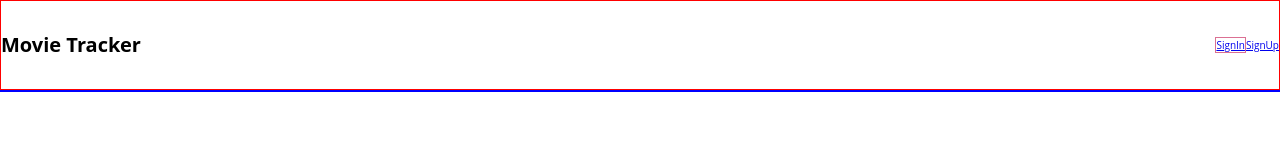
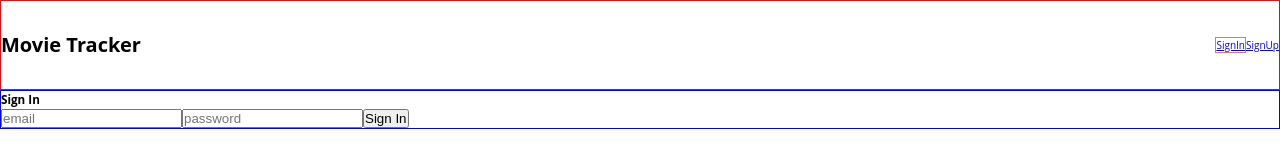
Before and after one commit to Awiedenman/movie-tracker-2, a React app in the folder frontend/: page /sign-in in a window 1280 px wide. Built offline with nearby package versions, Linux system fonts and the light colour scheme; some packages are replaced by stand-ins of ours; no server answers.

```diff
--- a/frontend/src/Components/Header/Header.js
+++ b/frontend/src/Components/Header/Header.js
@@ -9,7 +9,7 @@
     <header className="header">
       <h1>Movie Tracker</h1>
       <nav>
-        <NavLink to="/sign-in">SignIn</NavLink>
+        <NavLink exact to="/sign-in">SignIn</NavLink>
         <NavLink to="/sign-up">SignUp</NavLink>
       </nav>
     </header>
--- /dev/null
+++ b/frontend/src/Components/SignIn/SignIn.js
@@ -0,0 +1,20 @@
+import React, { Component } from 'react';
+import PropTypes from 'prop-types';
+
+export class SignIn extends Component {
+
+  render() {
+    return (
+      <section>
+        <h1>Sign In</h1>
+        <form action="">
+          <input type="text" name="" placeholder="email" />
+          <input type="password" name="" placeholder="password" />
+          <button>Sign In</button>
+        </form>
+      </section>
+    );
+  }
+}
+
+export default SignIn;
--- a/frontend/src/Containers/App/App.css
+++ b/frontend/src/Containers/App/App.css
@@ -1,6 +1,6 @@
 .grid-container {
   display: grid;
-  grid-template-areas: "header header header header" "movie-list movie-list movie-list movie-list" "movie-list movie-list movie-list movie-list";
+  grid-template-areas: "header header header header" "main-container main-container main-container main-container" "main-container main-container main-container main-container";
   grid-template-columns: 1fr 1fr 1fr 1fr;
   grid-template-rows: 9rem 1fr 1fr;
   height: 100%;
@@ -14,7 +14,7 @@
   justify-content: space-between;
 }
 
-.movie-list {
+.main-container {
   border: 1px solid blue;
-  grid-area: movie-list;
+  grid-area: main-container;
 }
--- a/frontend/src/Containers/App/App.js
+++ b/frontend/src/Containers/App/App.js
@@ -1,10 +1,11 @@
 import React, { Component } from 'react';
-import { Route } from 'react-router-dom';
+import { Route, NavLink, withRouter } from 'react-router-dom';
 import { connect } from 'react-redux';
 import { movieFetch } from '../../helpers/apiCalls';
 import { cleanMovieResponse } from '../../helpers/clean-responses';
 import { fetchInitialMovies } from '../../Actions';
 import Header from '../../Components/Header/Header';
+import SignIn from '../../Components/SignIn/SignIn';
 import PropTypes from 'prop-types';
 
 import './App.css';
@@ -24,9 +25,11 @@
     return (
       <main className="grid-container">
         <Header />
-        <section className="movie-list" />
-        <Route path="/sign-in" />
-        <Route path="/sign-up" />
+        <section className="main-container">
+          <Route exact path="/" render={()=> <div><h1>home</h1></div>} />
+          <Route exact path="/sign-in" component={SignIn} />
+          <Route exact path="/sign-up" />
+        </section>
       </main>
     );
   }
@@ -41,7 +44,7 @@
   initialFetchData: movies => dispatch(fetchInitialMovies(movies))
 });
 
-export default connect(mapStateToProps, mapDispatchToProps)(App);
+export default withRouter(connect(mapStateToProps, mapDispatchToProps)(App));
 
 App.propTypes = {
   initialFetchData: PropTypes.func
```
Also changed, not shown: frontend/src/test/Header.test.js (added, +13 -0 lines), frontend/src/test/SignIn.test.js (added, +12 -0 lines), 3 other files.
